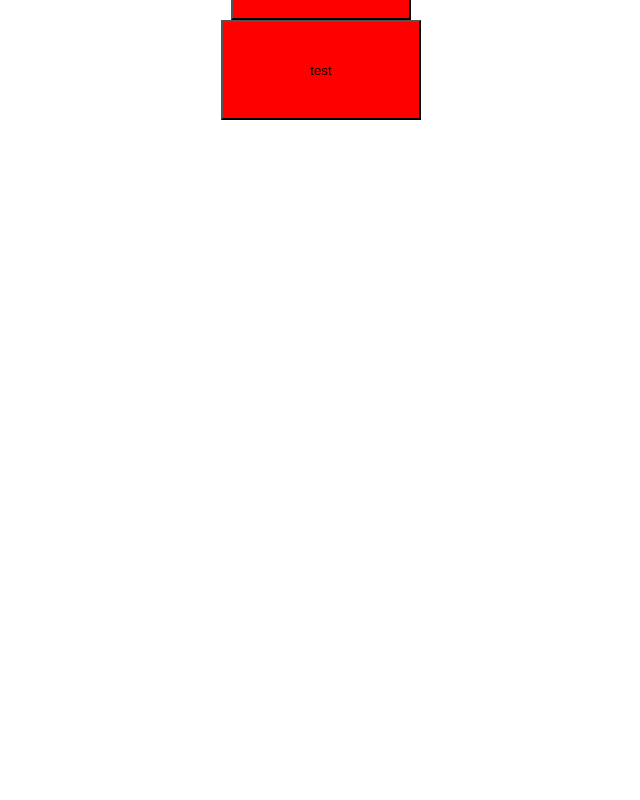
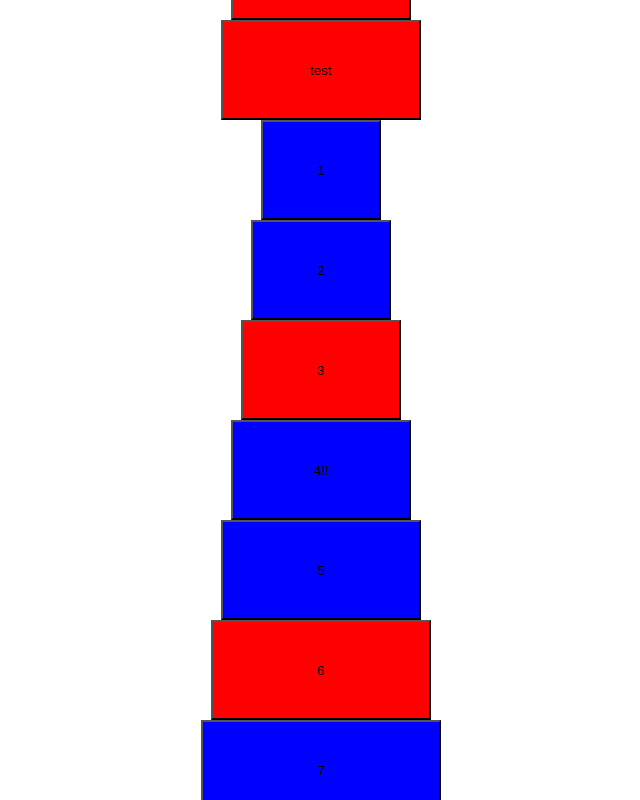
Before and after one commit to quest-academia/react-quest, a React (Create React App) app in the folder 04_react_component/class/: page / in a window 1280 px wide. Shown: the part 1880-2680 px from the top of the page, without its empty margins (319-959 px from the left). Before the commit the page ends 2000 px from the top, so only its background shows below. Built offline with nearby package versions, Linux system fonts and the light colour scheme.

Commit message:
練習問題04

```diff
--- a/04_react_component/class/src/App.js
+++ b/04_react_component/class/src/App.js
@@ -3,6 +3,7 @@
 import Work01 from './components/training/Work01';
 import BigButton from './components/training/BigButton';
 import FlexibleButton from './components/training/FlexibleButton';
+import DifficultButton from './components/training/DifficultButton';
 
 function App() {
   // 問題01
@@ -30,12 +31,45 @@
     flexibleButtonArray.push(<FlexibleButton buttonWidth={i * 20 + 100} />);
   }
 
+  // 問題04
+  const difficultButtonArray = [];
+
+  for (let i = 1; i <= 13; i++) {
+    function difficultButtonColor() {
+      // if (i % 3 === 0) {
+      //   return 'red';
+      // } else {
+      //   return 'blue';
+      // }
+
+      return i % 3 === 0 ? 'red' : 'blue';
+    }
+    function difficultButtonText(i) {
+      // if (i % 4 === 0) {
+      //   return i + '!!';
+      // } else {
+      //   return i;
+      // }
+
+      return i % 4 === 0 ? i + '!!' : i;
+    }
+
+    difficultButtonArray.push(
+      <DifficultButton
+        buttonWidth={i * 20 + 100}
+        buttonParam={difficultButtonText(i)}
+        buttonColor={difficultButtonColor()}
+      />
+    );
+  }
+
   return (
     <div className="App">
       <header className="App-header">
         {domArray}
         {bigButtonArray}
         {flexibleButtonArray}
+        {difficultButtonArray}
       </header>
     </div>
   );
--- /dev/null
+++ b/04_react_component/class/src/components/training/DifficultButton.jsx
@@ -0,0 +1,19 @@
+import React from 'react';
+
+class DifficultButton extends React.Component {
+  render() {
+    return (
+      <button
+        style={{
+          width: this.props.buttonWidth,
+          height: '100px',
+          backgroundColor: this.props.buttonColor,
+        }}
+      >
+        {this.props.buttonParam}
+      </button>
+    );
+  }
+}
+
+export default DifficultButton;
```
